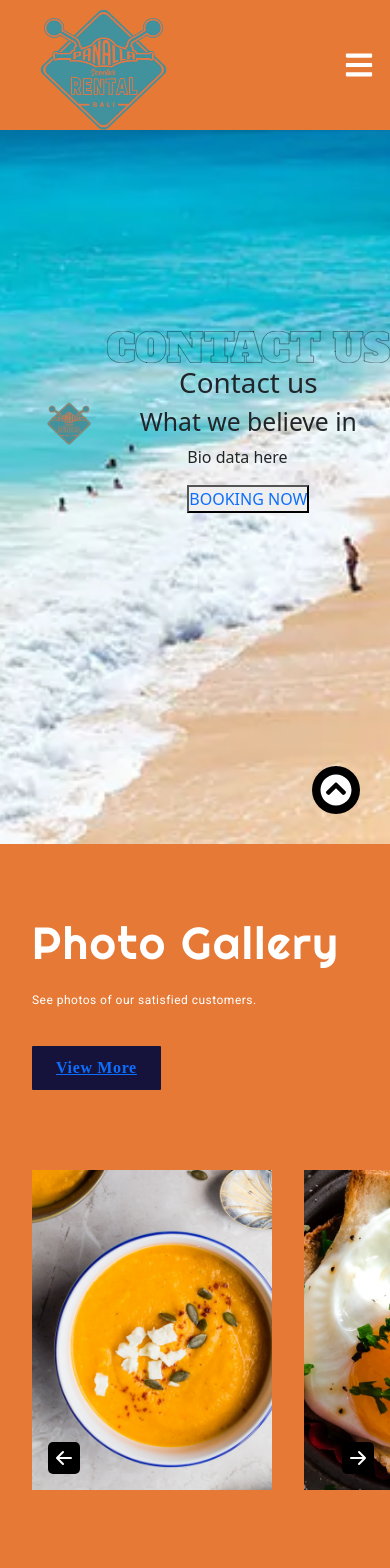
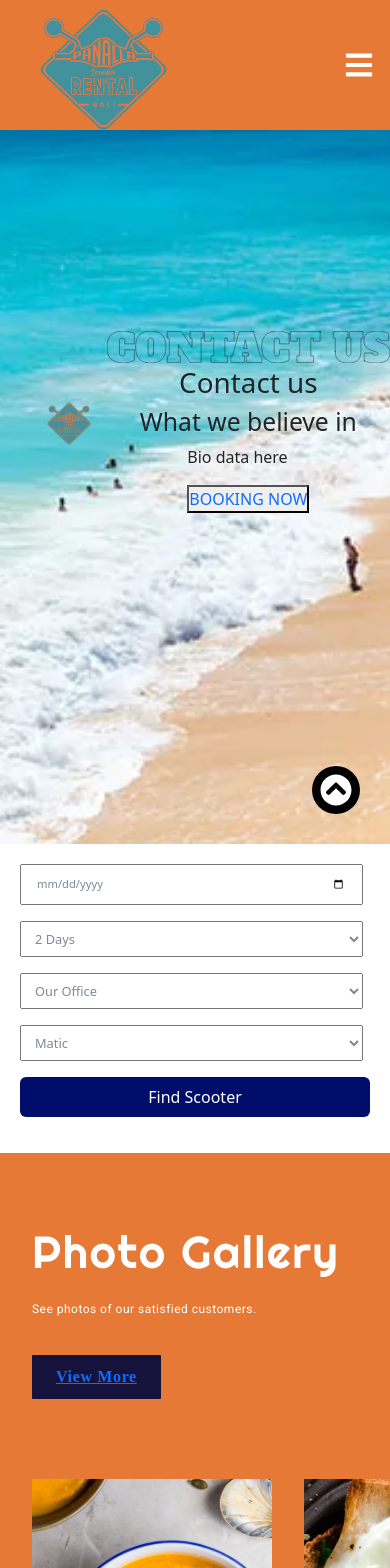
Before and after one commit to Tobykesuma/panalla_scooter_web, a React (Create React App) app: page / in a window 390 px wide. Shown: the top 1568 px of the page. Built offline with nearby package versions, Linux system fonts and the light colour scheme; a web font is replaced by a local one.

Commit message:
form scooter
form scooter

```diff
--- a/package.json
+++ b/package.json
@@ -11,7 +11,7 @@
     "react-dom": "^18.2.0",
     "react-icons": "^4.4.0",
     "react-router-dom": "^6.3.0",
-    "react-scripts": "5.0.1",
+    "react-scripts": "^5.0.1",
     "react-spinners": "^0.13.4",
     "reactstrap": "^9.1.3",
     "scrollreveal": "^4.0.9",
--- a/src/App.js
+++ b/src/App.js
@@ -8,6 +8,7 @@ import scrollreveal from 'scrollreveal';
 import About from './pages/About/About';
 import Gallery from './components/Gallery/Gallery';
 import Rent from './pages/Rent/Rent';
+import FindScooterForm from './components/FindScooterForm/FindScooterForm';
 
 
 
@@ -50,6 +51,7 @@ function App() {
         <Navbar />
 
         <About />
+        <FindScooterForm />
         <Gallery />
         <Rent />
 
--- /dev/null
+++ b/src/components/FindScooterForm/FindScooterForm.css
@@ -0,0 +1,113 @@
+.from__group {
+    width: 30%;
+    margin-bottom: 0;
+}
+
+.from__group input {
+    border: 1px solid var(--main-color);
+    padding: 8px 12px;
+    width: 100%;
+    outline: none;
+}
+
+.from__group input::placeholder {
+    color: var(--color-black);
+}
+
+.scooter__form {
+    background: var(--color-white);
+    padding-top: 55px;
+    padding-bottom: 50px;
+    padding-left: 15px;
+    padding-right: 15px;
+}
+
+.select__group {
+    width: 30%;
+    position: relative;
+}
+
+.select__group select, input, label {
+    width: 98%;
+    padding: 10px 15px;
+    border-radius: 1px solid #7c8a972a;
+    outline: none;
+    color: #7c8a97;
+}
+
+.select__group a {
+    text-decoration: none;
+    color: var(--color-white);
+}
+
+
+.find__scooter-btn{
+    background: #000d6b !important;
+    color: var(--color-white) !important;
+    padding: 8px 15px;
+    width: 100%;
+    border: none;
+    outline: none;
+}
+
+
+.find__scooter-btn {
+        font-size: 1.3rem;
+    }
+
+
+
+/* BreakPoints */
+
+@media only screen and (max-width: 992px) {
+    .scooter__form {
+        padding: 30px 10px;
+    }
+
+    .from__group input,
+    .select__group select {
+        padding: 7px 10px;
+        font-size: 0.8rem;
+    }
+
+
+}
+
+@media only screen and (max-width: 768px) {
+    .scooter__form {
+        padding: 20px 10px;
+    }
+
+}
+
+@media only screen and (max-width: 576px) {
+    .from__group {
+        width: 100%;
+        margin: auto;
+        margin-bottom: 15px;
+    }
+
+    .from__group input {
+        font-size: 0.7rem !important;
+    }
+
+    .select__group {
+        width: 100%;
+        padding-right: 10px;
+        padding-left: 10px;
+        font-size: 0.7rem;
+    }
+
+    .find__scooter-btn {
+        font-size: 1rem;
+    }
+}
+
+
+@media screen and (max-width: 415px) {
+    .form__scooter__rent {
+        flex-wrap: wrap;
+    }
+
+
+}
--- /dev/null
+++ b/src/components/FindScooterForm/FindScooterForm.jsx
@@ -0,0 +1,76 @@
+import React from 'react'
+import './FindScooterForm.css'
+import {
+    Form,
+    FormGroup
+} from 'reactstrap';
+
+const FindScooterForm = () => {
+  return (
+    <Form className='scooter__form'>
+        <div className='form__scooter__rent d-flex align-items-center justify-content-center'>
+            {/* <FormGroup className='form__group'>
+                <input type='text' placeholder='Form address' required />
+            </FormGroup>
+
+            <FormGroup className='form__group'>
+                <input type='date' placeholder='Journey date' required />
+            </FormGroup>
+
+            <FormGroup className='form__group'>
+                <input className='journey__time' type='time'
+                placeholder='Start from' required />
+            </FormGroup> */}
+
+            <FormGroup className='select__group'>
+
+                <input type='date' placeholder='Date' required />
+
+            </FormGroup>
+
+            <FormGroup className='select__group'>
+
+                <select>
+                <option value='selected'>2 Days</option>
+                <option value='3days'>3 Days</option>
+                <option value='4days'>4 Days</option>
+                <option value='5days'>5 Days</option>
+                <option value='6days'>6 Days</option>
+                <option value='1week'>1 Week</option>
+                <option value='2week'>2 Week</option>
+                <option value='3week'>3 Week</option>
+                <option value='1month'>1 Month</option>
+                </select>
+
+            </FormGroup>
+
+            {/* <div className='pickedup__group'>
+            <h5>Pickup Location</h5> */}
+            <FormGroup className='select__group'>
+                <select>
+                    <option value='selected'>Our Office</option>
+                    <option value='location__send'>Send to my location</option>
+                </select>
+            </FormGroup>
+            {/* </div> */}
+
+            <FormGroup className='select__group'>
+                <select>
+                    <option value='matic'>Matic</option>
+                    <option value='non-matic'>Non Matic</option>
+                </select>
+            </FormGroup>
+
+            <FormGroup className='select__group'>
+                <button className='btn find__scooter-btn'>
+                    <a href='' className='link__form__scooter'>
+                    Find Scooter
+                    </a>
+                </button>
+            </FormGroup>
+        </div>
+    </Form>
+  )
+}
+
+export default FindScooterForm
--- a/src/components/Footer/Footer.css
+++ b/src/components/Footer/Footer.css
@@ -63,8 +63,12 @@
 }
 
 .footer__bottom {
-    border-top: 5px solid var(--color-black);
+    border-top: 5px solid var(--color-white);
 }
+
+.section__description i {
+        margin-bottom: -5px;
+    }
 
 /* BreakPoints */
 
@@ -75,7 +79,7 @@
 
     .quick__link,
     .office__info {
-        font-size: 0.8rem;
+        font-size: 1rem;
         line-height: 1.5rem;
     }
 
--- a/src/components/Footer/Footer.jsx
+++ b/src/components/Footer/Footer.jsx
@@ -74,7 +74,7 @@ const Footer = () => {
               <p className='office__info'>Jln. Benesari No.01, Kuta, Badung, Bali</p>
               <p className='office__info'>Phone: +62 812345678910</p>
               <p className='office__info'>Email : @infopanallascooterbali.com</p>
-              <p className='office__info'>Office Time: 8AM - 9PM</p>
+              <p className='office__info'>Office Time: 9AM - 9PM</p>
             </div>
           </Col>
 
--- a/src/components/Navbar/Navbar.css
+++ b/src/components/Navbar/Navbar.css
@@ -32,11 +32,11 @@
 
 .app__header .nav-menu a {
     color: var(--color-white);
-    font-family: var(--font-base);
+    font-family: var(--font-alt);
     font-weight: 600;
     letter-spacing: 0.05em;
     list-style: none;
-    font-size: 15px;
+    font-size: 19px;
 }
 
 .app__header .nav-items li, ul  {
```
Also changed, not shown: 1 other file (tests, documents, lock files or other folders).
